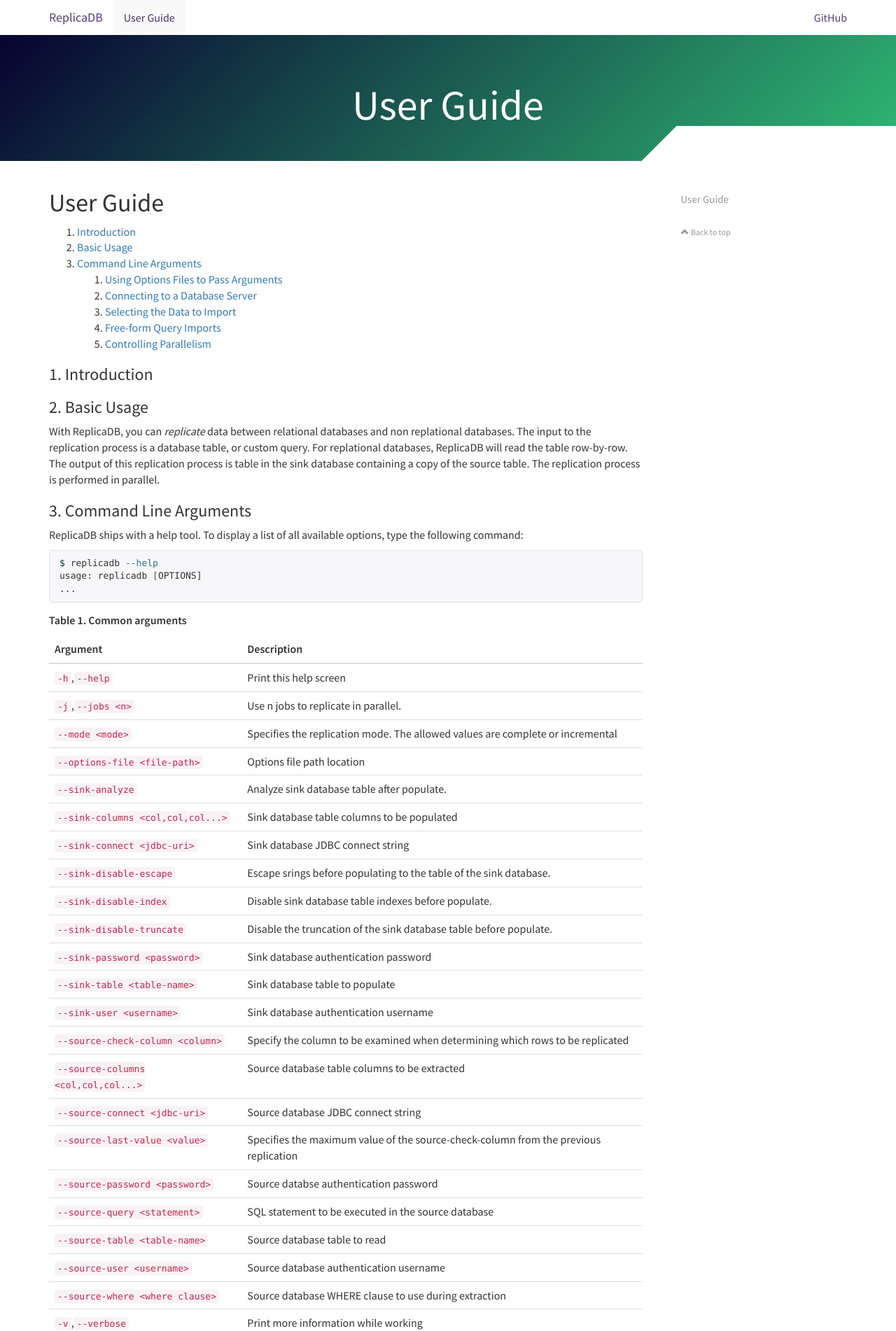
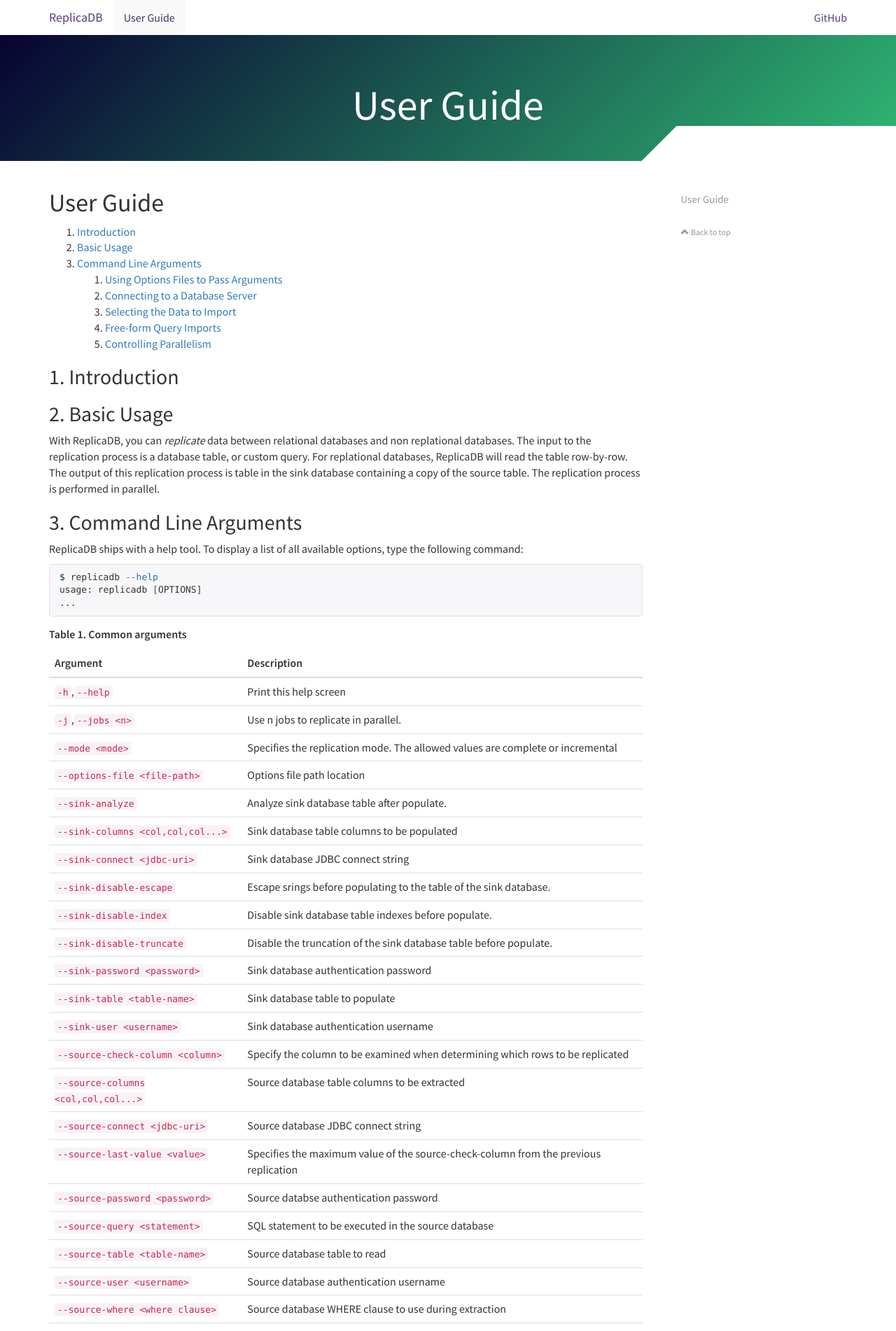
Before and after one commit to osalvador/ReplicaDB, a Jekyll site: the page built from docs/user-guide.md, in a window 1280 px wide. Shown: the top 1902 px of the page at 70% size. Built offline with Jekyll 4.4.1, drawn with Linux system fonts in a browser that asks for light colours; nearby versions of some CDN libraries; comment, search, counter and statistics services are not loaded; our own code applies the rules of GitHub Pages for plain Markdown files.

Commit message:
update docs

````diff
--- a/docs/user-guide.md
+++ b/docs/user-guide.md
@@ -22,14 +22,14 @@
     6. Example Invocations
 {:/comment}
 
-### 1. Introduction
+## 1. Introduction
 
-### 2. Basic Usage
+## 2. Basic Usage
 
 With ReplicaDB, you can _replicate_ data between relational databases and non replational databases. The input to the replication process is a database table, or custom query. For replational databases, ReplicaDB will read the table row-by-row. The output of this replication process is table in the sink database containing a copy of the source table. The replication process is performed in parallel.
 
 
-### 3. Command Line Arguments
+## 3. Command Line Arguments
 
 ReplicaDB ships with a help tool. To display a list of all available options, type the following command:
 
@@ -71,7 +71,7 @@
 |     `--version`                          | Show implementation version and exit |
 
 
-#### 3.1 Using Options Files to Pass Arguments
+### 3.1 Using Options Files to Pass Arguments
 
 When using ReplicaDB, the command line options that do not change from invocation to invocation can be put in an options file for convenience. An options file is a Java properties text file where each line identifies an option. Option files allow specifying a single option on multiple lines by using the back-slash character at the end of intermediate lines. Also supported are comments within option files that begin with the hash character. Comments must be specified on a new line and may not be mixed with option text. All comments and empty lines are ignored when option files are expanded.
 
@@ -105,7 +105,7 @@
 mode=complete
 ```
 
-##### Using environment variables in options file
+**Using environment variables in options file**
 
 If you are familiar with Ant or Maven, you have most certainly already encountered the variables (like `${token}`) that are automatically expanded when the configuration file is loaded. ReplicaDB supports this feature as well,  here is an example:
 
@@ -122,7 +122,7 @@
 Note that if a variable cannot be resolved, e.g. because the name is invalid or an unknown prefix is used, it won't be replaced, but is returned as is including the dollar sign and the curly braces.
 
 
-#### 3.2 Connecting to a Database Server
+### 3.2 Connecting to a Database Server
 
 ReplicaDB is designed to replicate tables between databases. To do so, you must specify a _connect string_ that describes how to connect to the database. The _connect string_ is similar to a URL, and is communicated to ReplicaDB with the `--source-connect` or `--sink-connect` arguments. This describes the server and database to connect to; it may also specify the port. For example:
 
@@ -159,7 +159,7 @@
 ```
 
 
-#### 3.3 Selecting the Data to Import
+### 3.3 Selecting the Data to Import
 
 ReplicaDB typically imports data in a table-centric fashion. Use the `--source-table` argument to select the table to replicate. For example, `--source-table employees`. This argument can also identify a `VIEW` or other table-like entity in a database.
 
@@ -167,7 +167,7 @@
 
 You can control which rows are imported by adding a SQL `WHERE` clause to the import statement. By default, ReplicaDB generates statements of the form `SELECT <column list> FROM <table name>`. You can append a `WHERE` clause to this with the `--sourece-where` argument. For example: `--source-where "id > 400"`. Only rows where the `id` column has a value greater than 400 will be imported.
 
-#### 3.4 Free-form Query Imports
+### 3.4 Free-form Query Imports
 
 ReplicaDB can also replicate the result set of an arbitrary SQL query. Instead of using the `--sourece-table`, `--sourece-columns` and `--source-where` arguments, you can specify a SQL statement with the `--sourece-query` argument.
 
@@ -178,6 +178,6 @@
 ```
 
 
-#### 3.5 Controlling Parallelism
+### 3.5 Controlling Parallelism
 
 ReplicaDB replicate data in parallel from most database sources. You can specify the number of job tasks (parallel processes) to use to perform the replication by using the `-j` or `--jobs` argument. Each of these arguments takes an integer value which corresponds to the degree of parallelism to employ. By default, four tasks are used. Some databases may see improved performance by increasing this value to 8 or 16. Do not increase the degree of parallism higher than that which your database can reasonably support. Connecting 100 concurrent clients to your database may increase the load on the database server to a point where performance suffers as a result.
````
Also changed, not shown: 2 other files.
